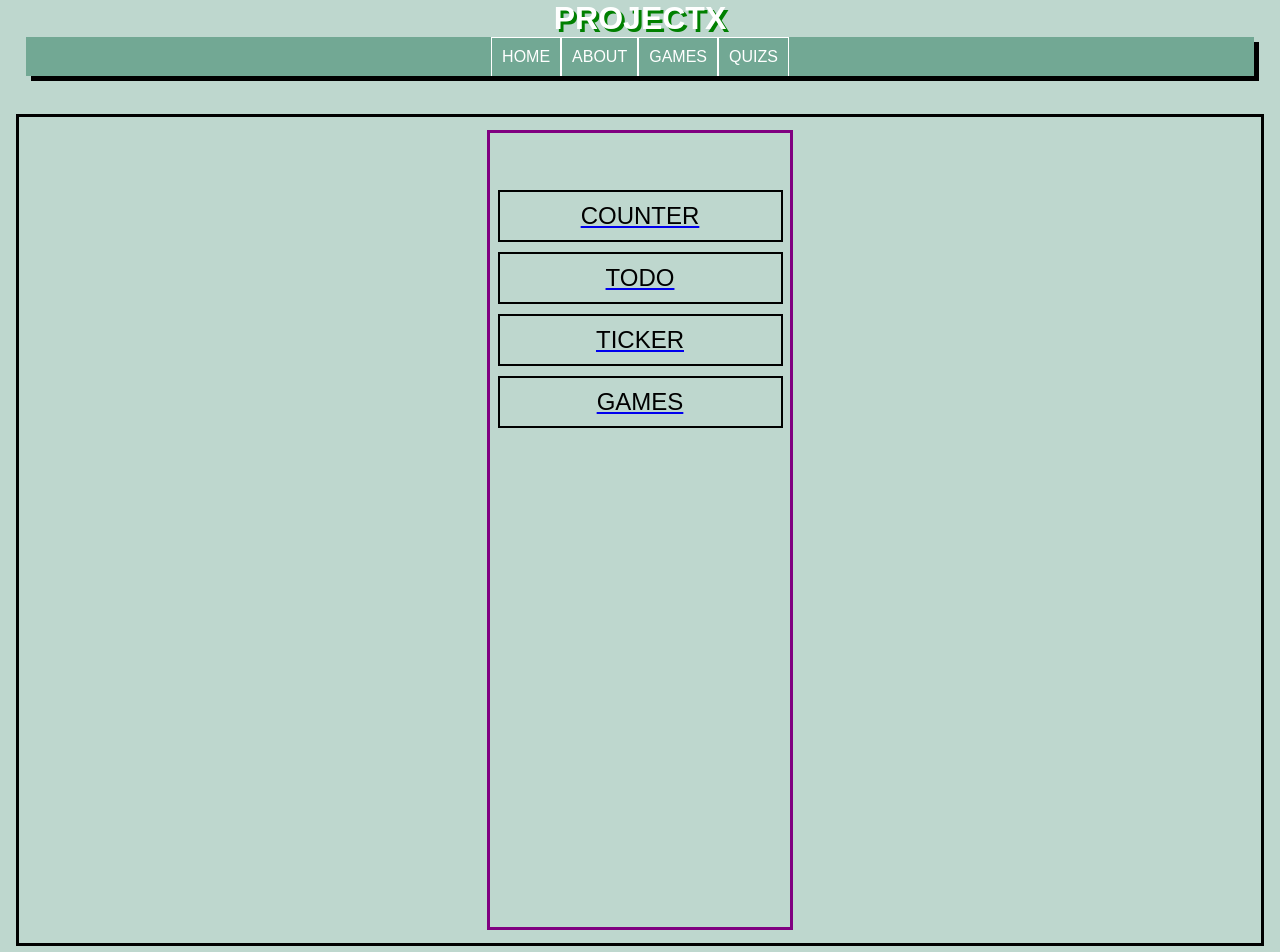
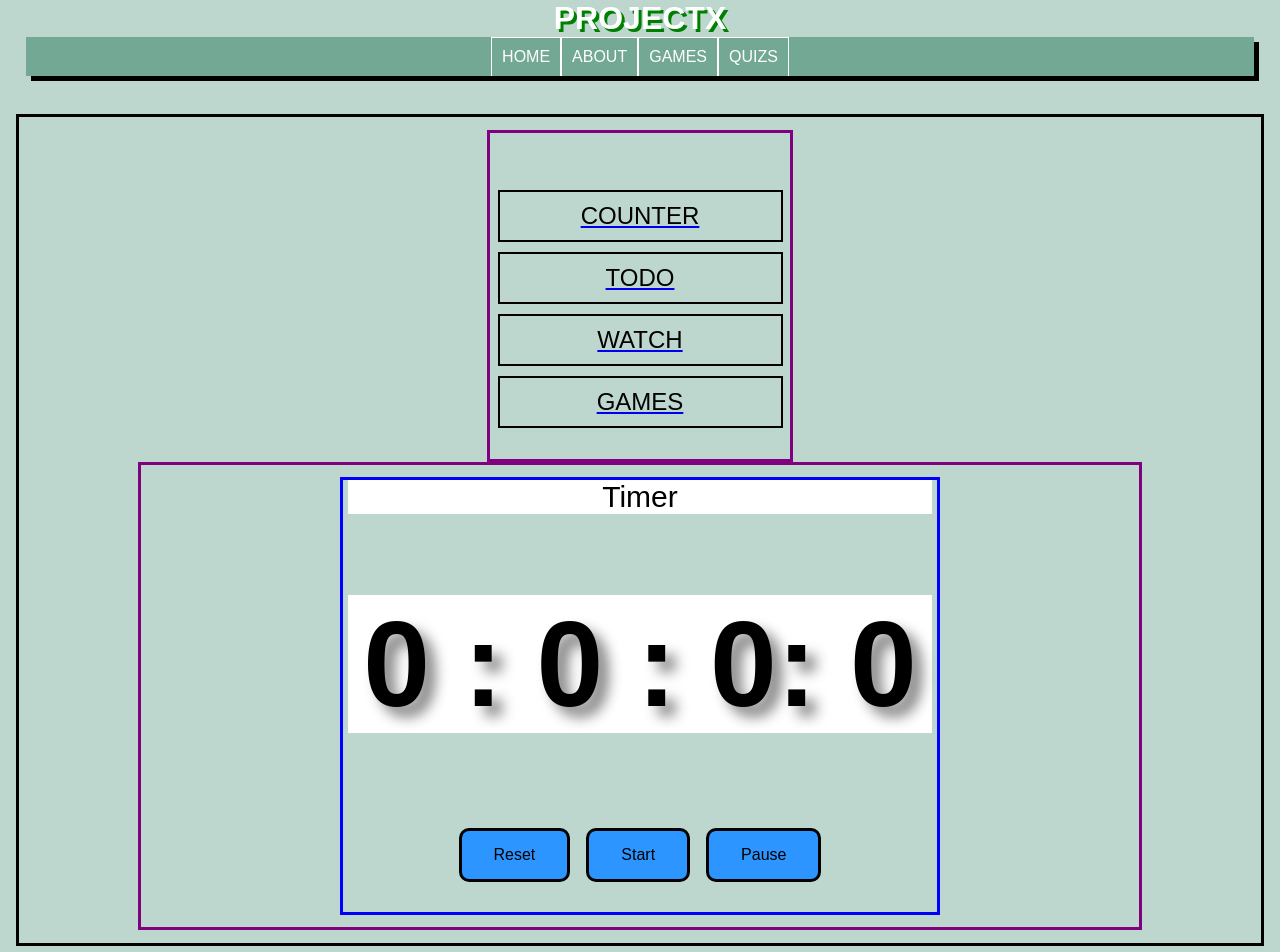
Before and after one commit to techworks-pro/ProjectX, a React (Create React App) app in the folder client/: page /Games/watch in a window 1280 px wide. Shown: the top 952 px of the page. Built offline with nearby package versions, Linux system fonts and the light colour scheme; a small style sheet from the web is missing.

Commit message:
stopwatch component added

```diff
--- /dev/null
+++ b/client/src/Components/GameSection/Components/AppsContent/StopWatch/index.css
@@ -0,0 +1,24 @@
+body {
+  margin: auto;
+  text-align: center;
+}
+
+.nav {
+  font-size: 30px;
+  background-color: white;
+}
+.clock {
+  background-color: white;
+  font-size: 60px;
+  text-shadow: 10px 10px 14px gray;
+}
+.butts {
+  background-color: #2d95ff;
+  color: black;
+  padding: 15px 32px;
+  text-align: center;
+  font-size: 16px;
+  border: 3px solid black;
+  border-radius: 10px;
+  margin: 15px 8px;
+}
--- /dev/null
+++ b/client/src/Components/GameSection/Components/AppsContent/StopWatch/index.js
@@ -0,0 +1,14 @@
+import React from 'react';
+import Stopwatch from './stopwatch';
+
+const watch = () => {
+  return (
+    <div className='content-container'>
+      <div className='sources'>
+        <Stopwatch />
+      </div>
+    </div>
+  );
+};
+
+export default watch;
--- /dev/null
+++ b/client/src/Components/GameSection/Components/AppsContent/StopWatch/stopwatch.js
@@ -0,0 +1,94 @@
+import React, { Component } from 'react';
+import './index.css';
+
+class Stopwatch extends Component {
+  constructor() {
+    super();
+    this.state = {
+      t: 0,
+      hour: 0,
+      minute: 0,
+      sec: 0,
+      milisec: 0,
+      isRunning: false
+    };
+  }
+  Reset = () => {
+    this.setState({ isRunning: false });
+    clearInterval(this.state.t);
+    this.ResetHour();
+    this.ResetMinute();
+    this.ResetSec();
+    this.ResetMilisec();
+  };
+  ResetMilisec = () => {
+    this.setState({ milisec: 0 });
+  };
+  ResetSec = () => {
+    this.setState({ sec: 0 });
+  };
+  ResetMinute = () => {
+    this.setState({ minute: 0 });
+  };
+  ResetHour = () => {
+    this.setState({ hour: 0 });
+  };
+
+  Pause = () => {
+    this.setState({ isRunning: false });
+    clearInterval(this.state.t);
+  };
+
+  Start = () => {
+    if (!this.state.isRunning) {
+      this.setState({ isRunning: true });
+      this.setState({
+        t: setInterval(() => {
+          if (this.state.milisec === 100) {
+            this.setState({ sec: this.state.sec + 1 });
+            this.ResetMilisec();
+            if (this.state.sec === 60) {
+              this.setState({ minute: this.state.minute + 1 });
+              this.ResetSec();
+              if (this.state.minute === 60) {
+                this.setState({ hour: this.state.hour + 1 });
+                this.ResetMinute();
+              }
+            }
+          } else console.log('works');
+          this.setState({ milisec: this.state.milisec + 1 });
+        }, 10)
+      });
+    } else {
+    }
+  };
+
+  render() {
+    return (
+      <div>
+        <div className='nav'>Timer</div>
+
+        <div className='clock'>
+          <h1>
+            {this.state.hour} : {this.state.minute} : {this.state.sec}:{' '}
+            {this.state.milisec}{' '}
+          </h1>
+        </div>
+
+        <button type='button' className='butts' onClick={this.Reset}>
+          Reset
+        </button>
+
+        <button type='button' className='butts' onClick={this.Start}>
+          Start
+        </button>
+
+        <button type='button' className='butts' onClick={this.Pause}>
+          Pause
+        </button>
+      </div>
+    );
+  }
+}
+
+export default Stopwatch;
--- a/client/src/Components/GameSection/Components/AppsContent/index.js
+++ b/client/src/Components/GameSection/Components/AppsContent/index.js
@@ -1,3 +1,4 @@
 //This file will be imported in ./src/Components/GameSection/index.js
-export { default as Counter } from "./Counter";
-export { default as ToDos } from "./ToDos";
+export { default as Counter } from './Counter';
+export { default as ToDos } from './ToDos';
+export { default as watch } from './StopWatch';
--- a/client/src/Components/GameSection/Components/SideNav/index.js
+++ b/client/src/Components/GameSection/Components/SideNav/index.js
@@ -1,21 +1,21 @@
-import React from "react";
-import "./nav.css";
-import { Link } from "react-router-dom";
+import React from 'react';
+import './nav.css';
+import { Link } from 'react-router-dom';
 
 const Nav = () => {
   return (
-    <div className="allAppNav">
+    <div className='allAppNav'>
       <ul>
-        <Link to="/Games/Counter">
+        <Link to='/Games/Counter'>
           <li>Counter</li>
         </Link>
-        <Link to="/Games/ToDos">
+        <Link to='/Games/ToDos'>
           <li>ToDo</li>
         </Link>
-        <Link to="/Games/ToDos">
-          <li>Ticker</li>
+        <Link to='/Games/watch'>
+          <li>watch</li>
         </Link>
-        <Link to="/Games/ToDos">
+        <Link to='/Games/ToDos'>
           <li>Games</li>
         </Link>
         {/* <Link to='/Counter'><li>Ticker</li></Link>
--- a/client/src/Components/GameSection/index.js
+++ b/client/src/Components/GameSection/index.js
@@ -1,18 +1,19 @@
-import React from "react";
-import { Route } from "react-router-dom";
+import React from 'react';
+import { Route } from 'react-router-dom';
 import './game.css';
-import SideNav from "./Components/SideNav";
-import { Counter, ToDos } from "./Components/AppsContent";
+import SideNav from './Components/SideNav';
+import { Counter, ToDos, watch } from './Components/AppsContent';
 
 const Game = () => {
-
   return (
     <div className='games-container'>
-      <div className='sideNav'><SideNav /></div>
-      {" "}
-      <Route path="/Games/Counter" component={Counter} />{" "}
-      <Route path="/Games/ToDos" component={ToDos} />
-      <Route path="/Games/" exact component={Counter} />
+      <div className='sideNav'>
+        <SideNav />
+      </div>{' '}
+      <Route path='/Games/Counter' component={Counter} />{' '}
+      <Route path='/Games/ToDos' component={ToDos} />
+      <Route path='/Games/watch' component={watch} />
+      <Route path='/Games/' exact component={Counter} />
     </div>
   );
 };
```
